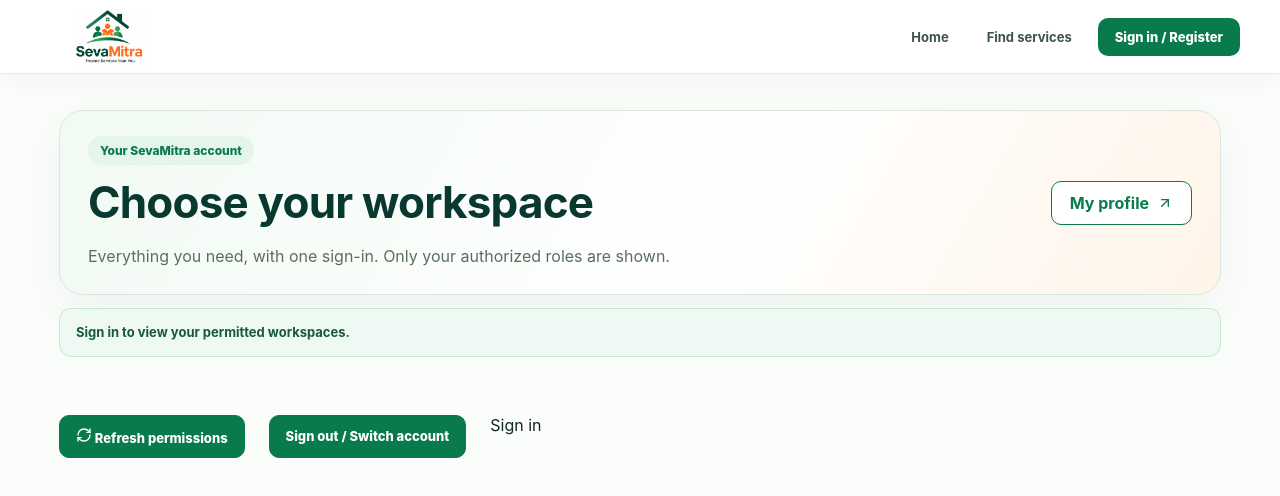
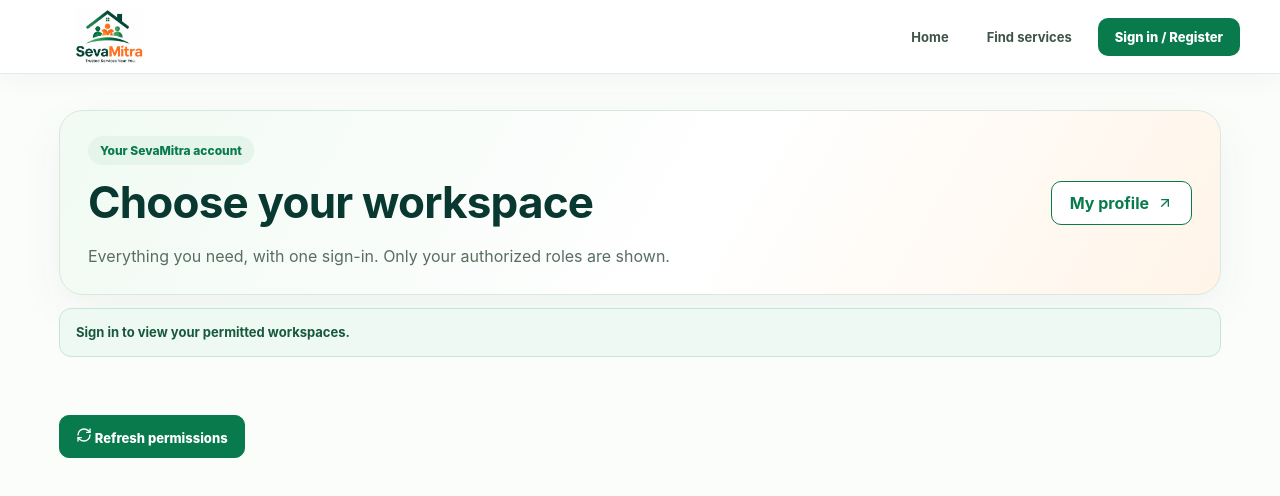
Before and after one commit to bv-prasanna/SevaMitra, a Next.js app in the folder apps/web/: page /workspaces in a window 1280 px wide. Shown: the top 496 px of the page. Built offline with nearby package versions, Linux system fonts and the light colour scheme.

Commit message:
fix(workspaces): use single shared sign-out control, remove duplicate login action

```diff
--- a/apps/web/app/workspaces/page.tsx
+++ b/apps/web/app/workspaces/page.tsx
@@ -23,10 +23,6 @@ export default function Workspaces(){
   catch(e){setAccess(null);setMessage(e instanceof Error?e.message:"Cannot read account roles")}
  },[]);
  useEffect(()=>{void load()},[load]);
- function logout(){
-  localStorage.removeItem("sevamitra_token");
-  window.location.assign("/login");
- }
  return <main>
  <section className="workspace workspaceHub"><div className="workspaceTop"><div><div className="pill">Your SevaMitra account</div><h1>Choose your workspace</h1><p>Everything you need, with one sign-in. Only your authorized roles are shown.</p></div><Link href="/profile" className="outline">My profile <ArrowUpRight size={16}/></Link></div>
  {message&&<p role="status">{message}</p>}
@@ -37,7 +33,6 @@ export default function Workspaces(){
  </section>}
  <div style={{display:"flex",gap:24,marginTop:30}}>
   <button onClick={()=>void load()}><RefreshCw size={16}/> Refresh permissions</button>
-  <button onClick={logout}>Sign out / Switch account</button>
-  {!access&&<Link href="/login">Sign in</Link>}
+
  </div></section></main>;
 }
```
